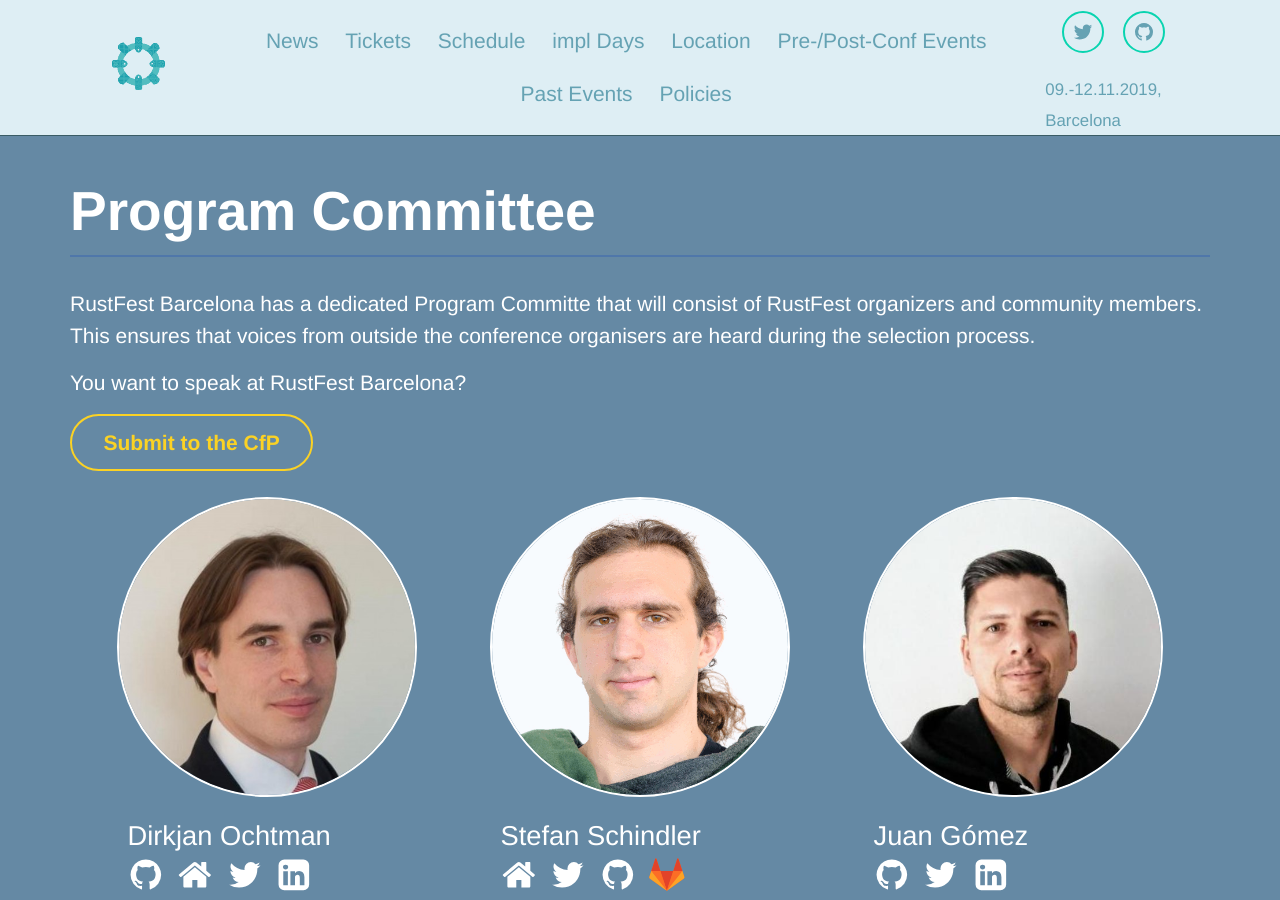
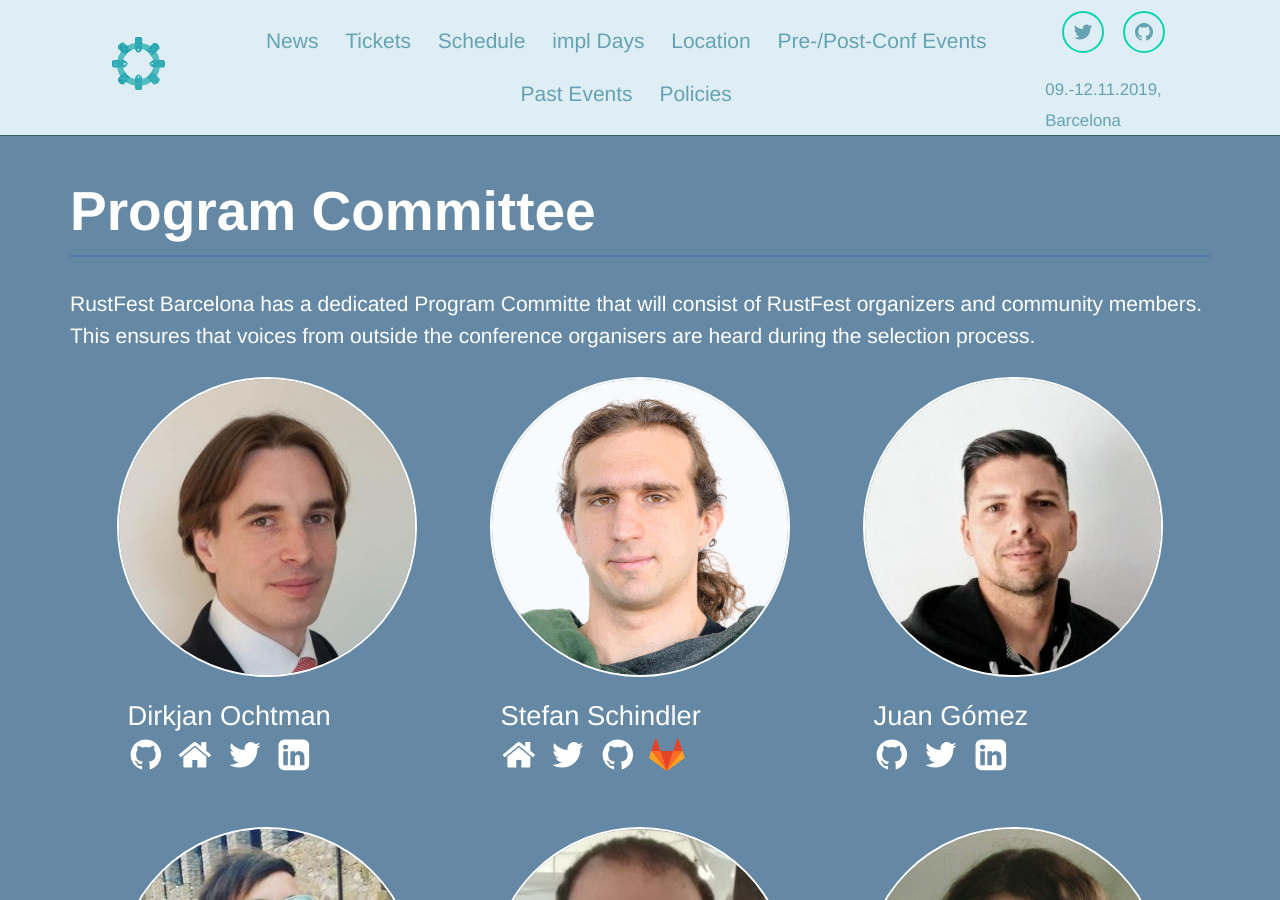
Before and after one commit to RustFestEU/barcelona.rustfest.eu, a Jekyll site: the page built from cfp-commitee.md, in a window 1280 px wide and 900 px high. Built offline with Jekyll 4.4.1, drawn with Linux system fonts in a browser that asks for light colours; nearby versions of some CDN libraries.

Commit message:
CfP is over

```diff
--- a/_data/footer_menu.yml
+++ b/_data/footer_menu.yml
@@ -10,5 +10,3 @@
   link: "/accessibility/"
 - title: Pre-/Post-Conf Events
   link: /pre_post_conf_events/
-- title: CfP
-  link: https://cfp.rustfest.eu/events/rustfest-barcelona-2019
--- a/cfp-commitee.md
+++ b/cfp-commitee.md
@@ -43,12 +43,6 @@
 
 RustFest {{ site.location.city }} has a dedicated Program Committe that will consist of RustFest organizers and community members. This ensures that voices from outside the conference organisers are heard during the selection process.
 
-You want to speak at RustFest Barcelona?
-
-<a class="button primary" href="https://cfp.rustfest.eu/events/rustfest-barcelona-2019">
-Submit to the CfP
-</a>
-
 {% assign committee = site.people | where_exp: "person", "person.groups contains 'committee'" | sort: 'priority'  %}
 
 <section>
```
